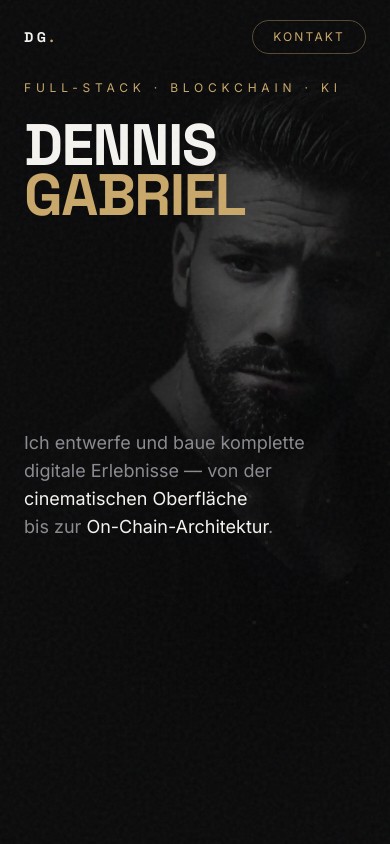
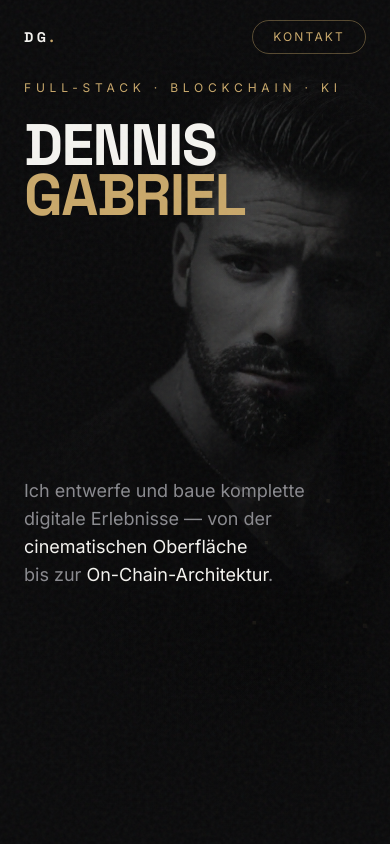
Before and after one commit to dennisgabriel-stack/Dennis-Gabriel, a Next.js app: page / in a window 390 px wide. Shown: the top 844 px of the page. Built offline with nearby package versions, Linux system fonts and the light colour scheme.

Commit message:
Push lower paragraph further down
Co-Authored-By: Claude Opus 4.8 <noreply@anthropic.com>
Claude-Session: https://claude.ai/code/session_017TUcojArvc2ELRCPQtYQ3J

```diff
--- a/components/Hero.tsx
+++ b/components/Hero.tsx
@@ -82,7 +82,7 @@ export default function Hero() {
           initial={{ opacity: 0, y: 20 }}
           animate={{ opacity: 1, y: 0 }}
           transition={{ delay: 0.95, duration: 1, ease }}
-          className="mt-52 max-w-xl text-balance text-lg text-muted md:mt-12 md:text-xl"
+          className="mt-64 max-w-xl text-balance text-lg text-muted md:mt-12 md:text-xl"
         >
           Ich entwerfe und baue komplette digitale Erlebnisse — von der{" "}
           <span className="text-bone">cinematischen Oberfläche</span> bis zur{" "}
```
